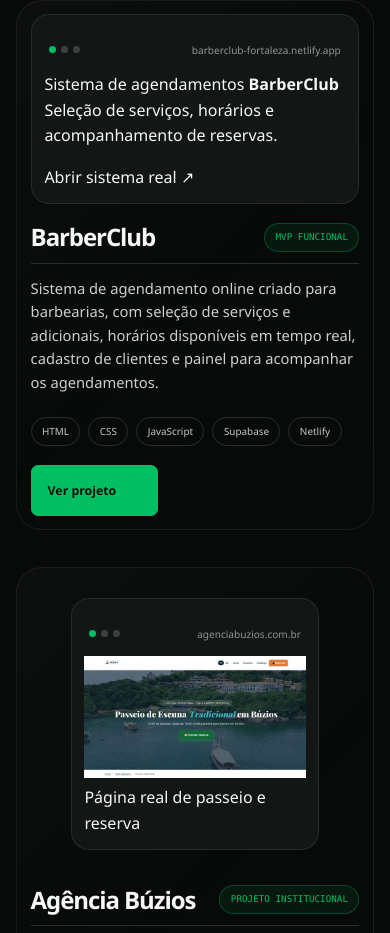
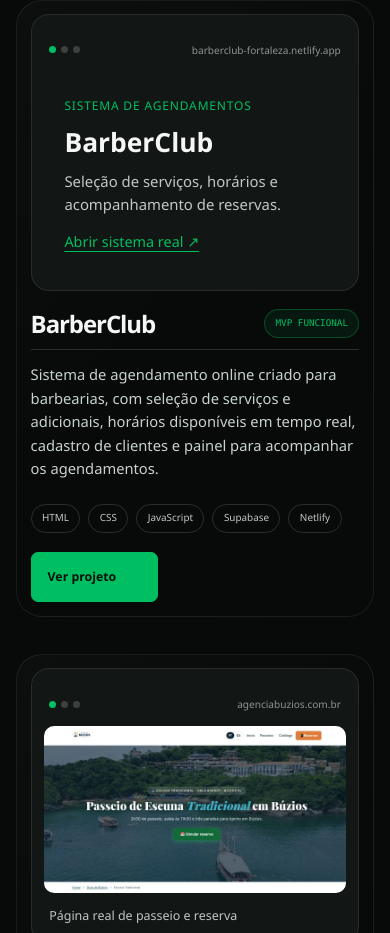
Before and after one commit to henriquesilvaweb/hsilva-site, a plain HTML site: page index.html in a window 390 px wide. Shown: the part 1997-2930 px from the top of the page. Drawn offline with Linux system fonts and the light colour scheme.

Commit message:
Home portfolio: responsive styling for real project captures

```diff
--- a/style.css
+++ b/style.css
@@ -1933,3 +1933,18 @@ img, svg { max-width: 100%; }
 .portfolio-hero-figure figcaption a { margin-top: .45rem; color: var(--green); font-weight: 700; text-decoration: underline; text-underline-offset: 3px; }
 @media (min-width: 800px) { .hero-portfolio-preview { min-height: 0; } .hero-portfolio-preview .portfolio-hero-figure { max-width: 550px; } }
 @media (max-width: 767px) { .hero-portfolio-preview { display: none; } }
+
+/* Home: mostrar somente capturas reais para os trabalhos disponíveis. */
+.real-project-preview { display: flex; flex-direction: column; min-width: 0; margin: 0; }
+.real-project-preview > a { display: block; min-width: 0; }
+.real-project-preview img { display: block; width: 100%; max-width: 100%; height: auto; max-height: 420px; object-fit: contain; object-position: top center; border-radius: 10px; background: #080a09; }
+.real-project-preview figcaption { padding: .8rem .3rem .3rem; color: var(--gray-300); font-size: .78rem; }
+.real-project-text .project-text-preview { display: flex; min-height: 280px; padding: clamp(1.25rem, 4vw, 2rem); flex-direction: column; justify-content: center; align-items: flex-start; gap: .8rem; }
+.project-text-preview > span { color: var(--green); font-size: .75rem; letter-spacing: .07em; text-transform: uppercase; }
+.project-text-preview strong { color: var(--white); font-size: clamp(1.65rem, 5vw, 2.5rem); line-height: 1.1; }
+.project-text-preview p { margin: 0; color: var(--gray-300); font-size: .93rem; }
+.project-text-preview a { color: var(--green); font-size: .9rem; text-decoration: underline; text-underline-offset: 4px; }
+@media (max-width: 767px) {
+  .real-project-preview img { max-height: 330px; }
+  .real-project-text .project-text-preview { min-height: 205px; }
+}
```
